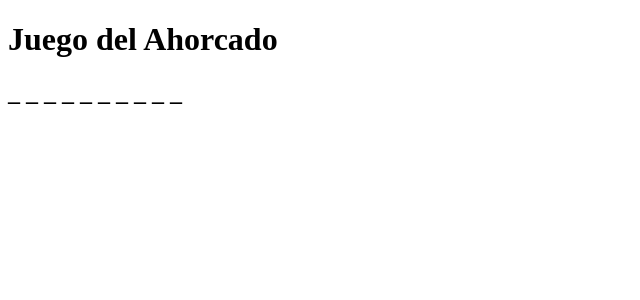
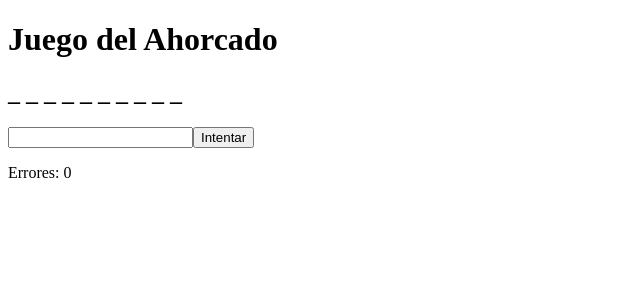
Before and after one commit to oguevara-code/Laboratorio10DAW, an Angular app: page / in a window 1280 px wide. Shown: the top 300 px of the page, without its empty margins (0-640 px from the left). Built offline with nearby package versions, Linux system fonts and the light colour scheme.

Commit message:
Ingreso de letras y validación de errores

```diff
--- a/src/app/hangman/hangman.html
+++ b/src/app/hangman/hangman.html
@@ -1,3 +1,16 @@
 <h1>Juego del Ahorcado</h1>
 
 <h2>{{ obtenerPalabraOculta() }}</h2>
+
+<input
+    type="text"
+    maxlength="1"
+    [(ngModel)]="letraIngresada"
+
+/>
+
+<button (click)="intentarLetra()">
+    Intentar
+</button>
+
+<p>Errores: {{ errores }}</p>
--- a/src/app/hangman/hangman.ts
+++ b/src/app/hangman/hangman.ts
@@ -1,8 +1,9 @@
 import { Component } from '@angular/core';
+import { FormsModule } from '@angular/forms';
 
 @Component({
   selector: 'app-hangman',
-  imports: [],
+  imports: [FormsModule],
   templateUrl: './hangman.html',
   styleUrl: './hangman.css',
 })
@@ -20,6 +21,10 @@ export class Hangman {
   palabraSecreta: string = '';
 
   letrasAdivinadas: string[] = [];
+
+  letraIngresada: string = '';
+
+  errores: number = 0;
 
   constructor() {
     this.seleccionarPalabra();
@@ -48,4 +53,26 @@ export class Hangman {
 
     return resultado;
   }
+
+  intentarLetra() {
+
+    const letra = this.letraIngresada.toUpperCase();
+
+    if (letra == '') {
+      return;
+    }
+
+    if (this.letrasAdivinadas.includes(letra)) {
+      this.letraIngresada = '';
+      return;
+    }
+
+    this.letrasAdivinadas.push(letra);
+
+    if (!this.palabraSecreta.includes(letra)) {
+      this.errores++;
+    }
+
+    this.letraIngresada = '';
+  }
 }
```
